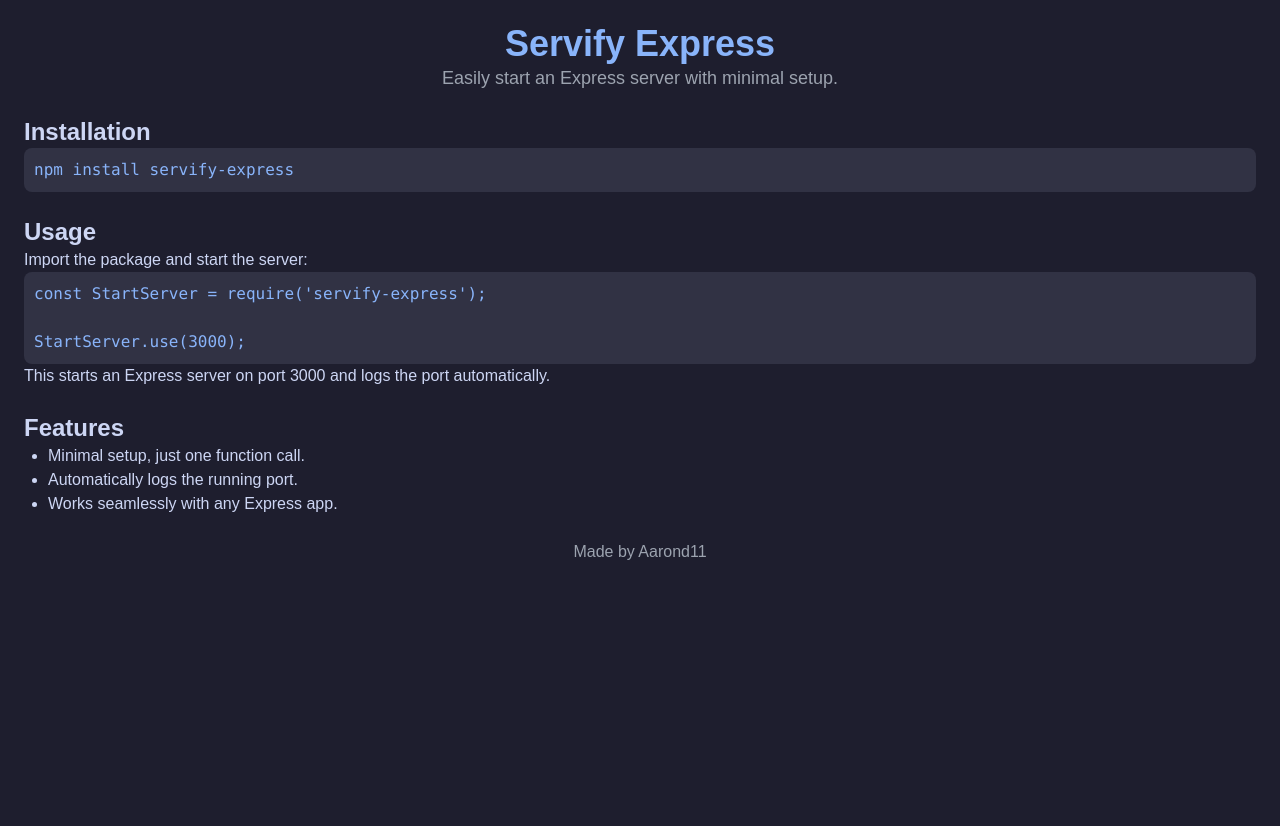
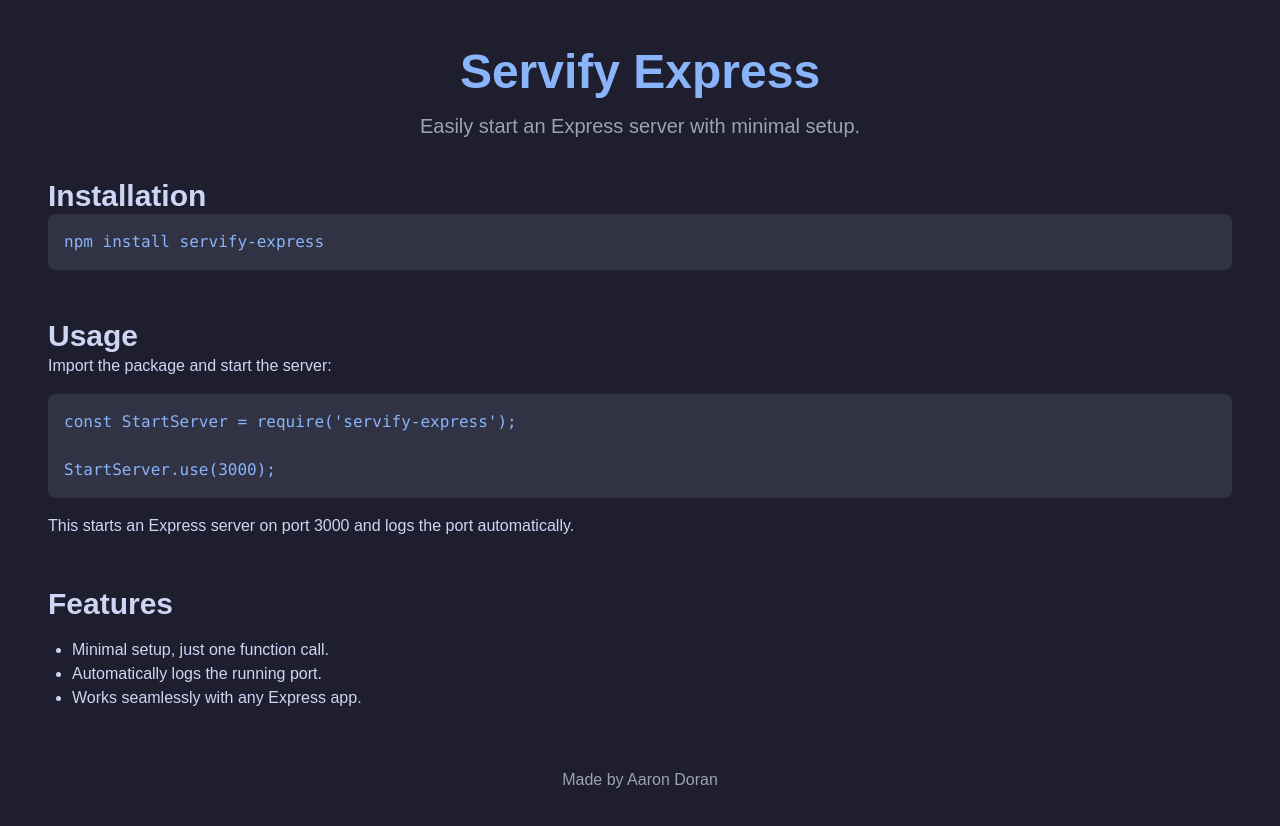
Before and after one commit to Aarondoran/servify-express, a website: page docs/index.html in a window 1280 px wide. Before the commit the page ends 800 px from the top, so only its background shows below. Drawn offline with nearby package versions, Linux system fonts and the light colour scheme.

Commit message:
Update index.html

```diff
--- a/docs/index.html
+++ b/docs/index.html
@@ -8,41 +8,42 @@
     <script src="https://cdnjs.cloudflare.com/ajax/libs/gsap/3.12.2/gsap.min.js"></script>
     <style>
         body { background-color: #1e1e2e; color: #cdd6f4; font-family: sans-serif; overflow-x: hidden; }
-        pre { background-color: #313244; padding: 10px; border-radius: 8px; overflow-x: auto; opacity: 0; }
+        pre { background-color: #313244; padding: 16px; border-radius: 8px; overflow-x: auto; opacity: 0; margin-top: 16px; }
         code { color: #89b4fa; }
+        section { margin-bottom: 48px; opacity: 0; }
     </style>
 </head>
-<body class="p-6">
-    <header class="text-center mb-6">
-        <h1 class="text-4xl font-bold text-[#89b4fa]">Servify Express</h1>
-        <p class="text-lg text-gray-400">Easily start an Express server with minimal setup.</p>
+<body class="p-12">
+    <header class="text-center mb-12">
+        <h1 class="text-5xl font-bold text-[#89b4fa] mb-4">Servify Express</h1>
+        <p class="text-xl text-gray-400">Easily start an Express server with minimal setup.</p>
     </header>
 
-    <section class="mb-6">
-        <h2 class="text-2xl font-semibold">Installation</h2>
+    <section class="fade-in">
+        <h2 class="text-3xl font-semibold">Installation</h2>
         <pre class="code-block"><code>npm install servify-express</code></pre>
     </section>
 
-    <section class="mb-6">
-        <h2 class="text-2xl font-semibold">Usage</h2>
-        <p>Import the package and start the server:</p>
+    <section class="fade-in">
+        <h2 class="text-3xl font-semibold">Usage</h2>
+        <p class="mb-4">Import the package and start the server:</p>
         <pre class="code-block"><code>const StartServer = require('servify-express');
 
 StartServer.use(3000);</code></pre>
-        <p>This starts an Express server on port 3000 and logs the port automatically.</p>
+        <p class="mt-4">This starts an Express server on port 3000 and logs the port automatically.</p>
     </section>
 
-    <section class="mb-6">
-        <h2 class="text-2xl font-semibold">Features</h2>
-        <ul class="list-disc pl-6">
+    <section class="fade-in">
+        <h2 class="text-3xl font-semibold">Features</h2>
+        <ul class="list-disc pl-6 mt-4">
             <li>Minimal setup, just one function call.</li>
             <li>Automatically logs the running port.</li>
             <li>Works seamlessly with any Express app.</li>
         </ul>
     </section>
 
-    <footer class="text-center mt-6 text-gray-400">
-        <p>Made by Aarond11</p>
+    <footer class="text-center mt-12 text-gray-400">
+        <p>Made by <a href="https://aarondoran.me">Aaron Doran</a></p>
     </footer>
 
     <script>
@@ -51,6 +52,8 @@ StartServer.use(3000);</code></pre>
                 { opacity: 0, x: "random(-300, 300)", y: "random(-300, 300)", rotation: "random(-360, 360)" },
                 { opacity: 1, x: 0, y: 0, rotation: 0, duration: 1.5, stagger: 0.3, ease: "power4.out" }
             );
+
+            gsap.to(".fade-in", { opacity: 1, y: -10, duration: 1.2, stagger: 0.3, ease: "power2.out", delay: 0.5 });
         });
     </script>
 </body>
```
